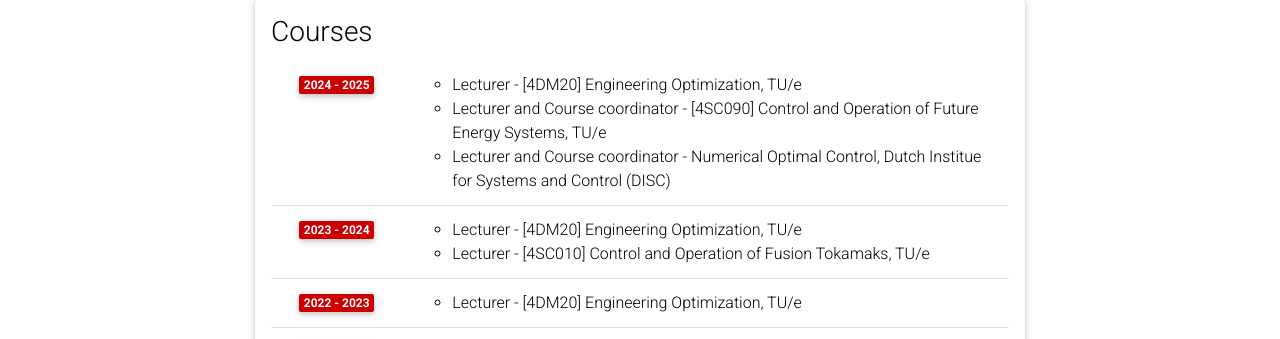
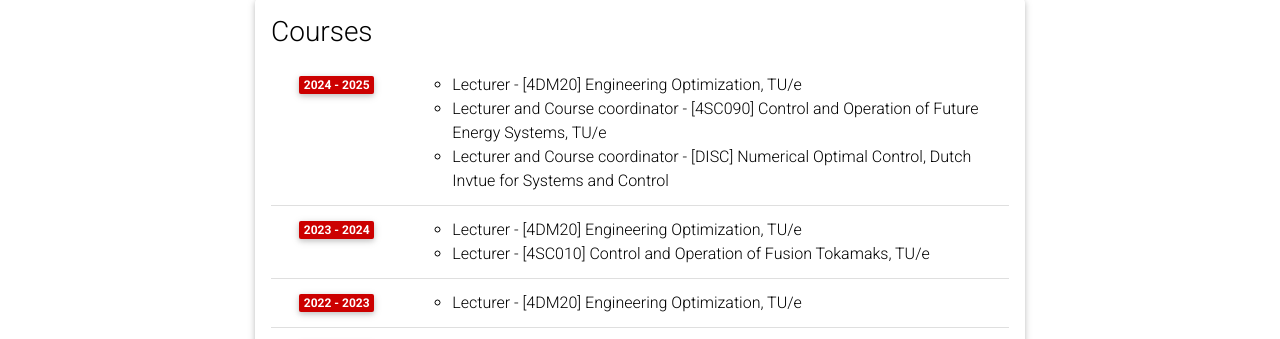
Before and after one commit to dinesh-krishnamoorthy/dinesh-krishnamoorthy.github.io, a Jekyll site: the page built from _pages/teaching.md, in a window 1280 px wide and 959 px high. Shown: the part 185-524 px from the top of the window. Built offline with Jekyll 4.4.1, drawn with Linux system fonts in a browser that asks for light colours; comment, search, counter and statistics services are not loaded; a style sheet for code colours, icons or effects is not loaded.

Commit message:
Update teaching.yml

```diff
--- a/_data/teaching.yml
+++ b/_data/teaching.yml
@@ -6,7 +6,7 @@
       items:
         - Lecturer - [4DM20] Engineering Optimization, TU/e
         - Lecturer and Course coordinator - [4SC090] Control and Operation of Future Energy Systems, TU/e
-        - Lecturer and Course coordinator - Numerical Optimal Control, Dutch Institue for Systems and Control (DISC)
+        - Lecturer and Course coordinator - [DISC] Numerical Optimal Control, Dutch Invtue for Systems and Control
     - year: 2023 - 2024
       items:
         - Lecturer - [4DM20] Engineering Optimization, TU/e
```
